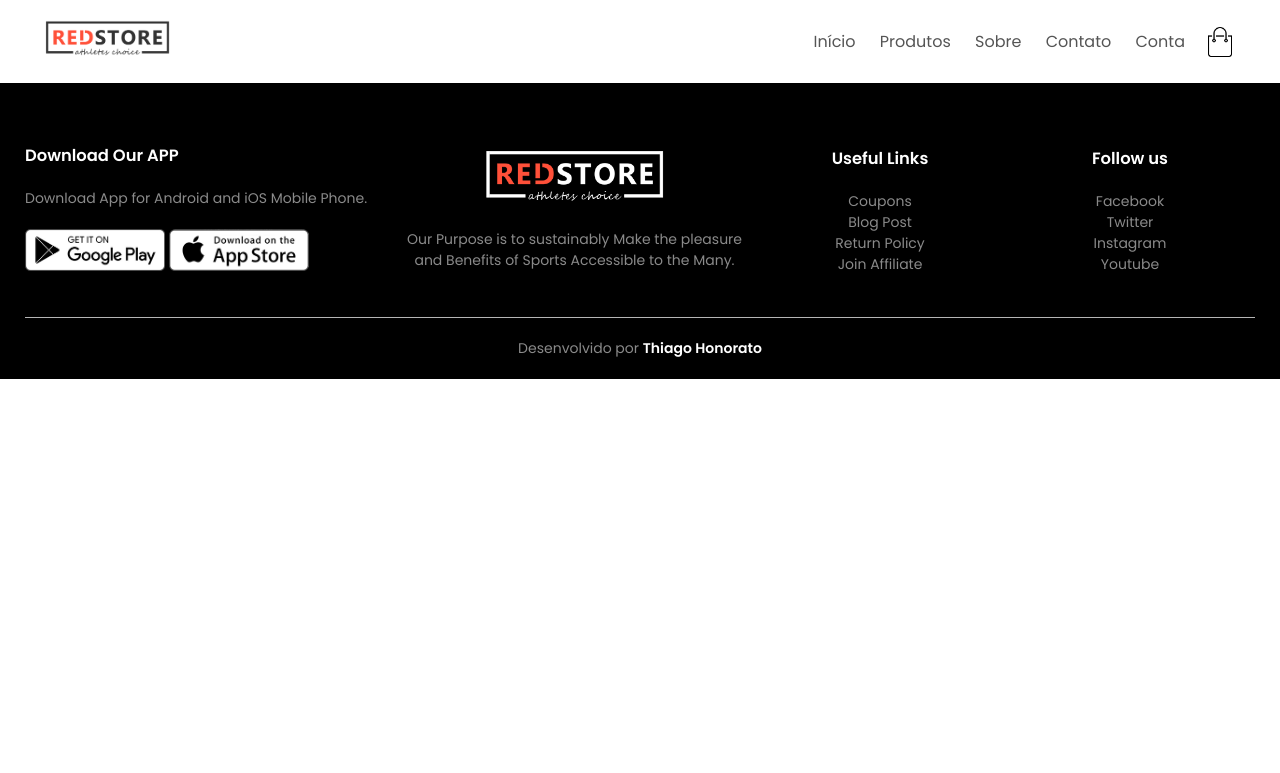
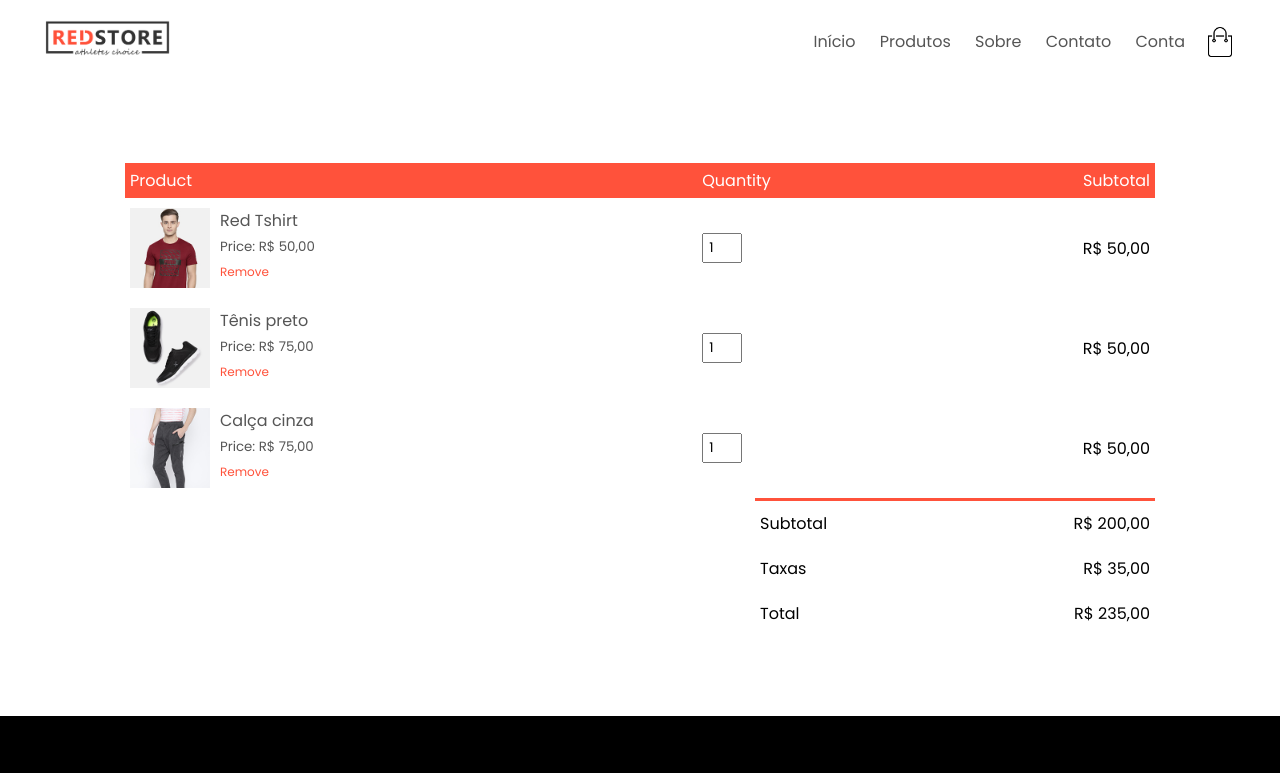
Before and after one commit to ThiagoMonts/red-store, a plain HTML site: page cart.html in a window 1280 px wide. Shown: the top 773 px of the page. Drawn offline with Linux system fonts and the light colour scheme.

Commit message:
Criação da página do carrinho de compras

```diff
--- a/cart.html
+++ b/cart.html
@@ -29,8 +29,77 @@
             <img src="images/menu.png" class="menu-icon" alt="menu" onclick="menuToggle()">
         </div>
     </div>
-
-
+    <!-- cart items details -->
+    <div class="small-container cart-page">
+        <table>
+            <tr>
+                <th>Product</th>
+                <th>Quantity</th>
+                <th>Subtotal</th>
+            </tr>
+            <tr>
+                <td>
+                    <div class="cart-info">
+                        <img src="images/buy-1.jpg" alt="">
+                        <div>
+                            <p>Red Tshirt</p>
+                            <small>Price: R$ 50,00</small>
+                            <br>
+                            <a href="">Remove</a>
+                        </div>
+                    </div>
+                </td>
+                <td><input type="number" value="1"></td>
+                <td>R$ 50,00</td>
+            </tr>
+            <tr>
+                <td>
+                    <div class="cart-info">
+                        <img src="images/buy-2.jpg" alt="">
+                        <div>
+                            <p>Tênis preto</p>
+                            <small>Price: R$ 75,00</small>
+                            <br>
+                            <a href="">Remove</a>
+                        </div>
+                    </div>
+                </td>
+                <td><input type="number" value="1"></td>
+                <td>R$ 50,00</td>
+            </tr>
+            <tr>
+                <td>
+                    <div class="cart-info">
+                        <img src="images/buy-3.jpg" alt="">
+                        <div>
+                            <p>Calça cinza</p>
+                            <small>Price: R$ 75,00</small>
+                            <br>
+                            <a href="">Remove</a>
+                        </div>
+                    </div>
+                </td>
+                <td><input type="number" value="1"></td>
+                <td>R$ 50,00</td>
+            </tr>
+        </table>
+        <div class="total-price">
+            <table>
+                <tr>
+                    <td>Subtotal</td>
+                    <td>R$ 200,00</td>
+                </tr>
+                <tr>
+                    <td>Taxas</td>
+                    <td>R$ 35,00</td>
+                </tr>
+                <tr>
+                    <td>Total</td>
+                    <td>R$ 235,00</td>
+                </tr>
+            </table>
+        </div>
+    </div>
 
 
 
--- a/style.css
+++ b/style.css
@@ -328,6 +328,58 @@ input:focus {
     cursor: pointer;
 }
 
+/*-- cart items details */
+.cart-page {
+    margin: 80px auto;
+}
+table {
+    width: 100%;
+    border-collapse: collapse;
+}
+.cart-info {
+    display: flex;
+    flex-wrap: wrap;
+}
+th {
+    text-align: left;
+    padding: 5px;
+    color: #fff;
+    background: #ff523b;
+    font-weight: normal;
+}
+td {
+    padding: 10px 5px;
+}
+td input {
+    width: 40px;
+    height: 30px;
+    padding: 5px;
+}
+td a {
+    color: #ff523b;
+    font-size: 12px;
+}
+td img {
+    width: 80px;
+    height: 80px;
+    margin-right: 10px;
+}
+.total-price {
+    display: flex;
+    justify-content: flex-end;
+}
+.total-price table {
+    border-top: 3px solid #ff523b;
+    width: 100%;
+    max-width: 400px;
+}
+td:last-child {
+    text-align: right;
+}
+th:last-child {
+    text-align: right;
+}
+
 /* -- media query for menu --*/
 
 @media only screen and (max-width: 800px) {
@@ -373,4 +425,7 @@ input:focus {
         font-size: 26px;
         line-height: 26px;
     }
+    .cart-info p {
+        display: none;
+    }
 }
```
